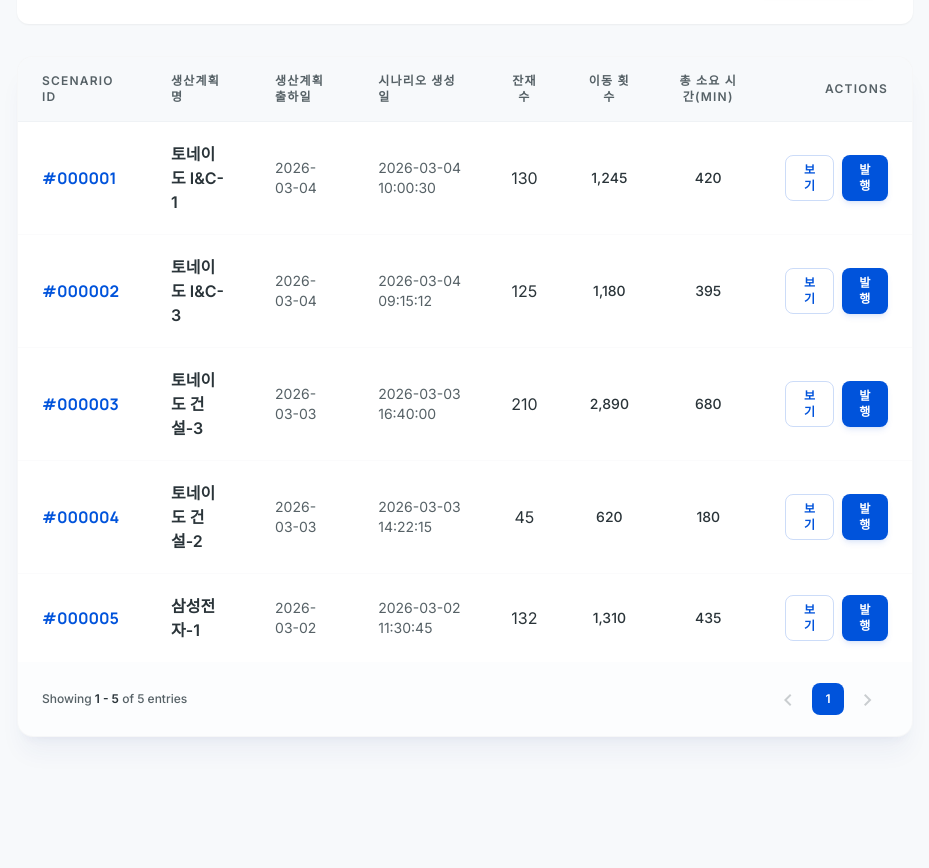
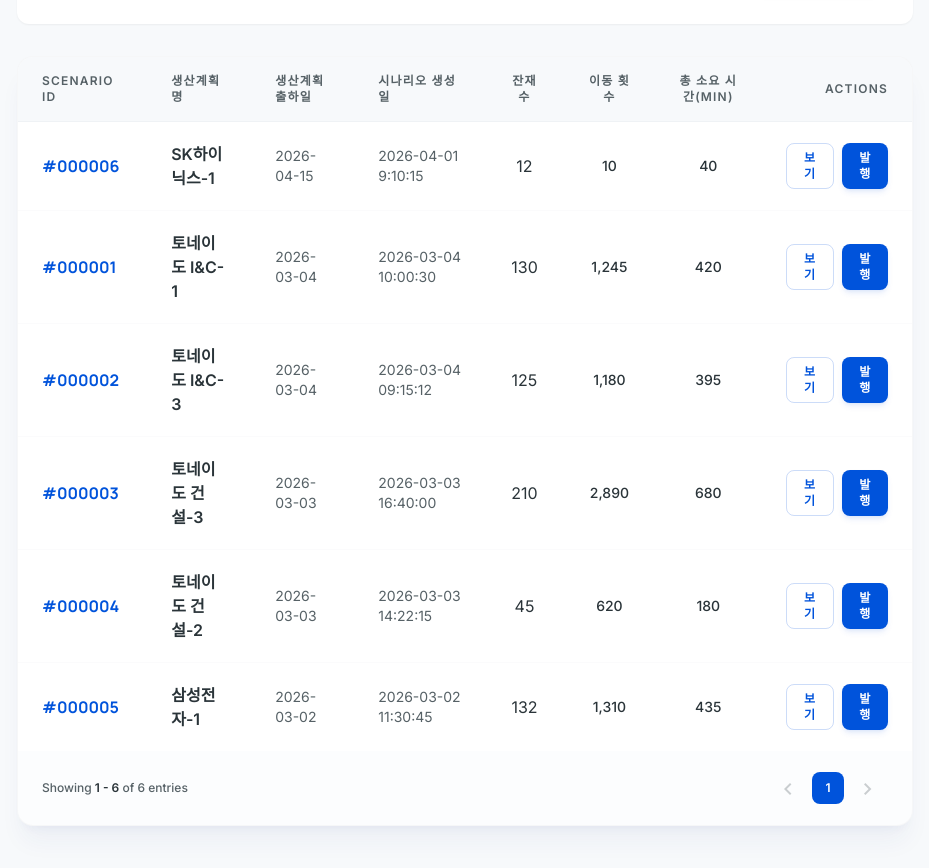
Before and after one commit to 2026CapstoneProject/steel-wip-frontend, a React (Vite) app: page /office/scenario/creationhistory in a window 1280 px wide. Shown: the part 560-1428 px from the top of the page, without its empty margins (303-1232 px from the left). Built offline with nearby package versions, Linux system fonts and the light colour scheme.

Commit message:
SY2026-61-ShowingListExpand

```diff
--- a/src/pages/office/Web_ScenarioCreationHistoryPage/Web_ScenarioCreationHistoryPage.jsx
+++ b/src/pages/office/Web_ScenarioCreationHistoryPage/Web_ScenarioCreationHistoryPage.jsx
@@ -72,6 +72,19 @@ const DEFAULT_SCENARIO_HISTORY = [
     scrapCount: 132,
     moveCount: 1310,
     totalMinutes: 435,
+    isReleased: false,
+  },
+  {
+    id: "scenario-000006",
+    scenarioId: "#000006",
+    projectName: "SK하이닉스",
+    productionPlanName: "SK하이닉스-1",
+    projectDeadline: "2026-04-30",
+    shipmentDate: "2026-04-15",
+    createdAt: "2026-04-01 9:10:15",
+    scrapCount: 12,
+    moveCount: 10,
+    totalMinutes: 40,
     isReleased: false,
   },
 ];
@@ -249,11 +262,13 @@ export default function Web_ScenarioCreationHistoryPage() {
 
   const handleSearch = () => {
     setAppliedFilters(filters);
+    setCurrentPage(1);
   };
 
   const handleReset = () => {
     setFilters(DEFAULT_FILTERS);
     setAppliedFilters(DEFAULT_FILTERS);
+    setCurrentPage(1);
     setScenarioHistoryList(buildScenarioHistorySource());
   };
 
@@ -311,8 +326,25 @@ export default function Web_ScenarioCreationHistoryPage() {
   const [currentPage, setCurrentPage] = useState(1);
   const ITEMS_PER_PAGE = 10;
 
-  const visibleStart = filteredList.length > 0 ? 1 : 0;
-  const visibleEnd = filteredList.length;
+  const visibleStart =
+    filteredList.length > 0 ? (currentPage - 1) * ITEMS_PER_PAGE + 1 : 0;
+
+  const visibleEnd = Math.min(
+    currentPage * ITEMS_PER_PAGE,
+    filteredList.length,
+  );
+
+  const totalPages = Math.max(
+    1,
+    Math.ceil(filteredList.length / ITEMS_PER_PAGE),
+  );
+
+  const paginatedList = useMemo(() => {
+    const startIndex = (currentPage - 1) * ITEMS_PER_PAGE;
+    const endIndex = startIndex + ITEMS_PER_PAGE;
+
+    return filteredList.slice(startIndex, endIndex);
+  }, [filteredList, currentPage]);
 
   return (
     <Web_AppLayout pageTitle="시나리오 생성 이력">
@@ -436,8 +468,8 @@ export default function Web_ScenarioCreationHistoryPage() {
               </thead>
 
               <tbody className="divide-y divide-outline-variant/5">
-                {filteredList.length > 0 ? (
-                  filteredList.map((scenario) => (
+                {paginatedList.length > 0 ? (
+                  paginatedList.map((scenario) => (
                     <tr
                       key={scenario.id}
                       className="group transition-colors hover:bg-surface-container-low/30"
@@ -523,25 +555,42 @@ export default function Web_ScenarioCreationHistoryPage() {
             <div className="flex items-center gap-1">
               <button
                 type="button"
-                disabled
-                className="rounded-lg p-2 text-on-surface-variant transition-colors disabled:opacity-30"
+                onClick={() => setCurrentPage((prev) => Math.max(prev - 1, 1))}
+                disabled={currentPage === 1}
+                className="rounded-lg p-2 text-on-surface-variant transition-colors hover:bg-surface-container-high disabled:opacity-30"
               >
                 <span className="material-symbols-outlined text-sm">
                   chevron_left
                 </span>
               </button>
 
-              <button
-                type="button"
-                className="h-8 w-8 rounded-lg bg-primary text-xs font-bold text-white"
-              >
-                1
-              </button>
+              {Array.from({ length: totalPages }, (_, index) => {
+                const pageNumber = index + 1;
+                const isActive = pageNumber === currentPage;
+
+                return (
+                  <button
+                    key={pageNumber}
+                    type="button"
+                    onClick={() => setCurrentPage(pageNumber)}
+                    className={`h-8 w-8 rounded-lg text-xs font-bold transition-colors ${
+                      isActive
+                        ? "bg-primary text-white"
+                        : "text-on-surface hover:bg-surface-container-high"
+                    }`}
+                  >
+                    {pageNumber}
+                  </button>
+                );
+              })}
 
               <button
                 type="button"
-                disabled
-                className="rounded-lg p-2 text-on-surface-variant transition-colors disabled:opacity-30"
+                onClick={() =>
+                  setCurrentPage((prev) => Math.min(prev + 1, totalPages))
+                }
+                disabled={currentPage === totalPages}
+                className="rounded-lg p-2 text-on-surface-variant transition-colors hover:bg-surface-container-high disabled:opacity-30"
               >
                 <span className="material-symbols-outlined text-sm">
                   chevron_right
```
